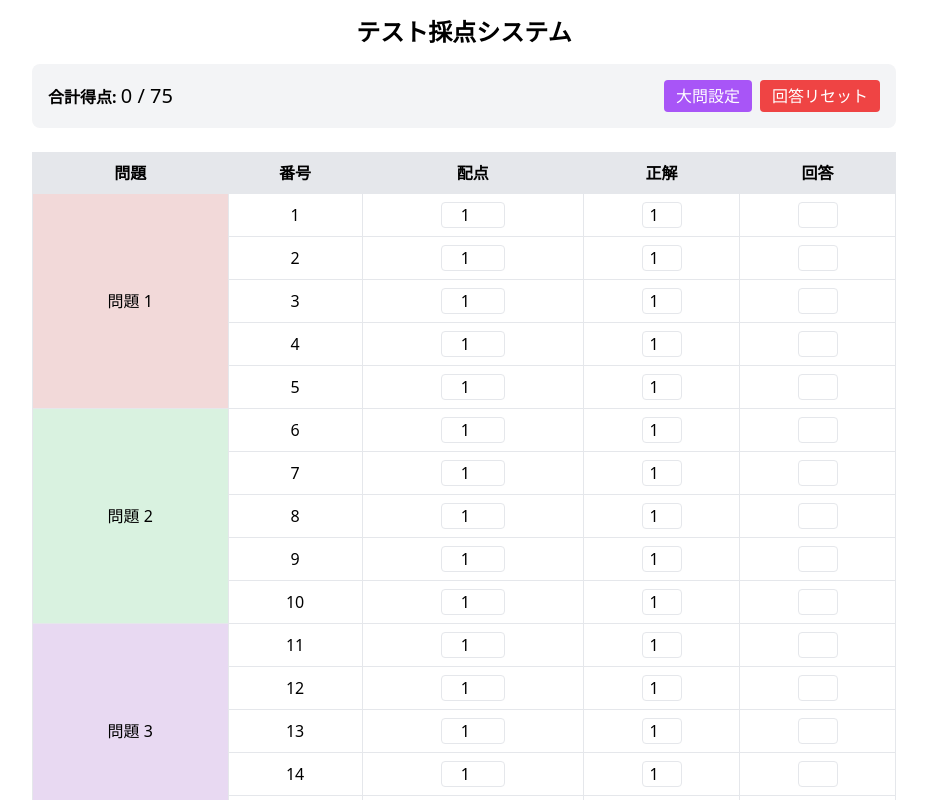
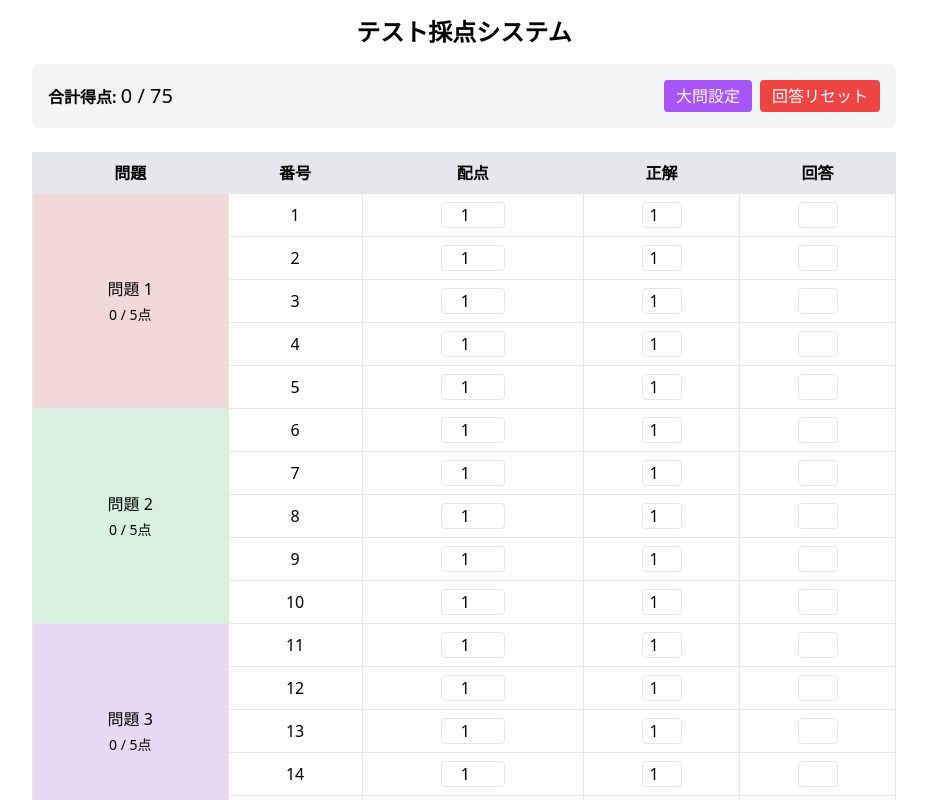
Before and after one commit to shumizu418128/test_score, a React (Create React App) app: page / in a window 1280 px wide. Shown: the top 800 px of the page, without its empty margins (176-1103 px from the left). Built offline with nearby package versions, Linux system fonts and the light colour scheme.

Commit message:
大問合計点

```diff
--- a/src/App.js
+++ b/src/App.js
@@ -237,6 +237,20 @@ const TestScoringApp = () => {
     return groups;
   }, {});
 
+  // 大問ごとの合計点を計算する関数
+  const calculateGroupScore = (groupNumber) => {
+    return questions
+      .filter(q => q.number === groupNumber)
+      .reduce((sum, q) => sum + q.score, 0);
+  };
+
+  // 大問ごとの最大点を計算する関数
+  const calculateGroupMaxScore = (groupNumber) => {
+    return questions
+      .filter(q => q.number === groupNumber)
+      .reduce((sum, q) => sum + q.points, 0);
+  };
+
   // 問題管理画面のコンポーネント
   const QuestionManager = () => (
     <div className="mb-6 p-4 border border-gray-300 rounded-lg">
@@ -360,6 +374,9 @@ const TestScoringApp = () => {
                           style={{ backgroundColor: questionColors[groupNumber] }}
                         >
                           問題 {index + 1}
+                          <div className="text-sm mt-1">
+                            {calculateGroupScore(groupNumber)} / {calculateGroupMaxScore(groupNumber)}点
+                          </div>
                         </td>
                       )}
                       <td className="border px-2 py-2 text-center">{currentNumber}</td>
```
